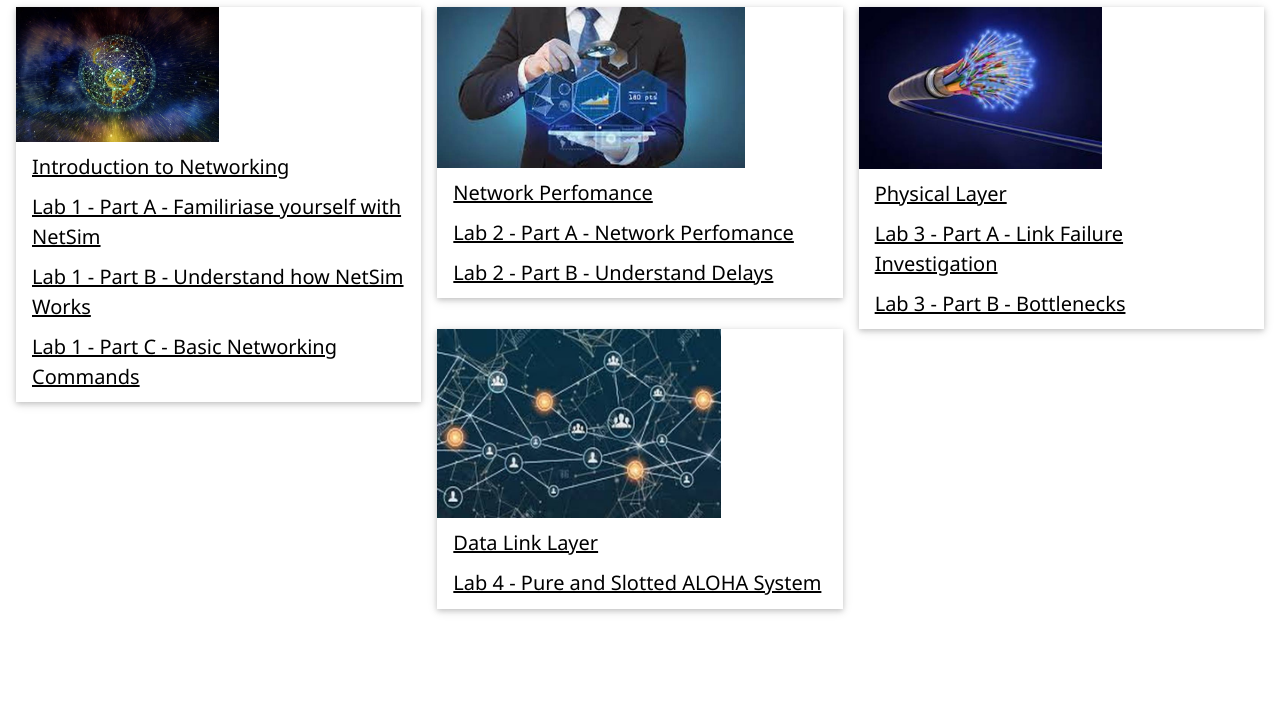
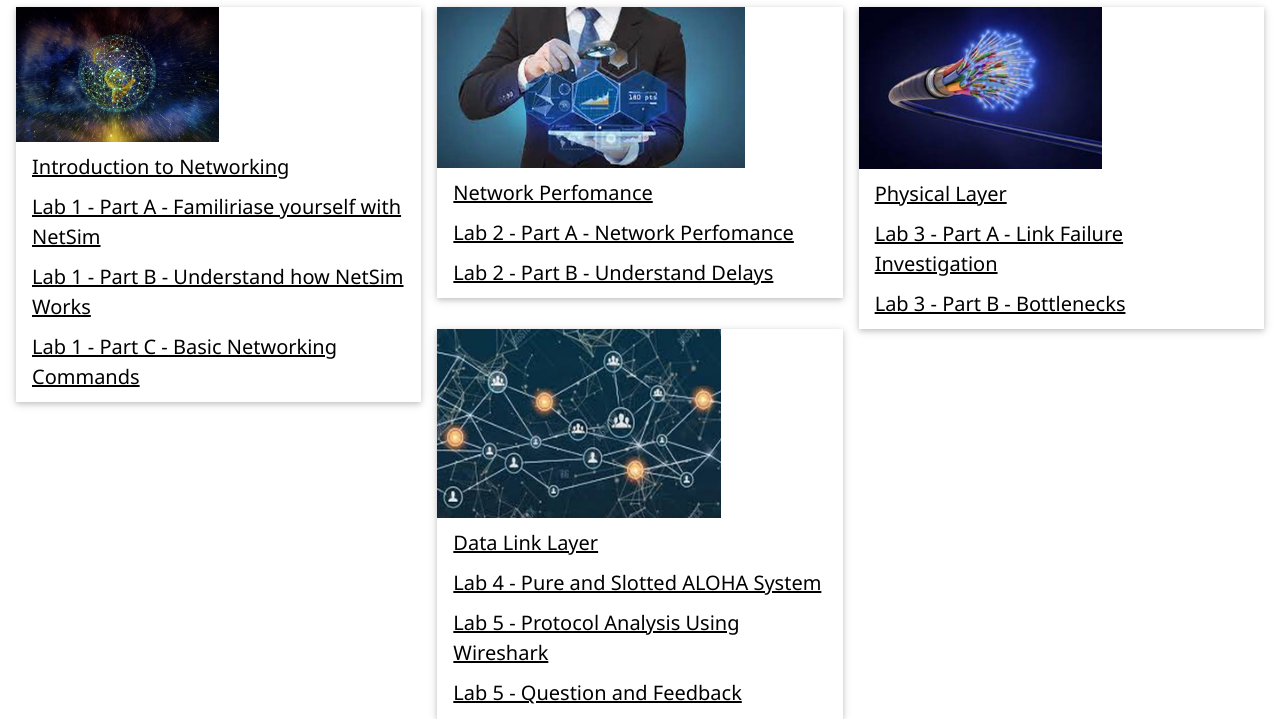
Before and after one commit to lourman/U10814, a plain HTML site: page index.html in a window 1280 px wide. Shown: the part 83-802 px from the top of the page. Drawn offline with nearby package versions, Linux system fonts and the light colour scheme.

Commit message:
Added Lab 5 Wireshark
Signed-off-by: Alexios Louridas <alexios.louridas@canterbury.ac.uk>

```diff
--- a/index.html
+++ b/index.html
@@ -51,6 +51,8 @@
 <div class="w3-container">
 <a target="_blank" href="https://slides.com/alexioslouridas/minimal-4771c8/fullscreen"><h4>Data Link Layer</h4></a>
 <a href="Labs\Pure-and-Slotted-ALOHA-System.pdf" target="_blank"><h4>Lab 4 - Pure and Slotted ALOHA System</h4></a>
+<a href="Labs\LAB_5_Wireshark_Tutorial.pdf" target="_blank"><h4>Lab 5 - Protocol Analysis Using Wireshark</h4></a>
+<a href="https://api.socrative.com/rc/MVLi4p" target="_blank"><h4>Lab 5 - Question and Feedback</h4></a>
 </div>
 </div>
 </div>
```
Also changed, not shown: 1 other file.
